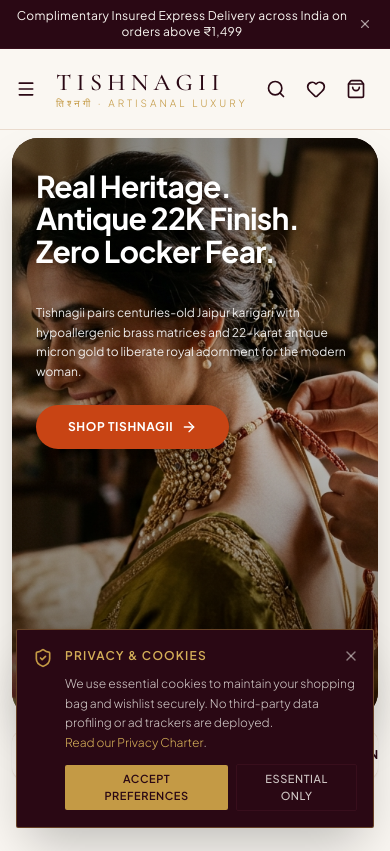
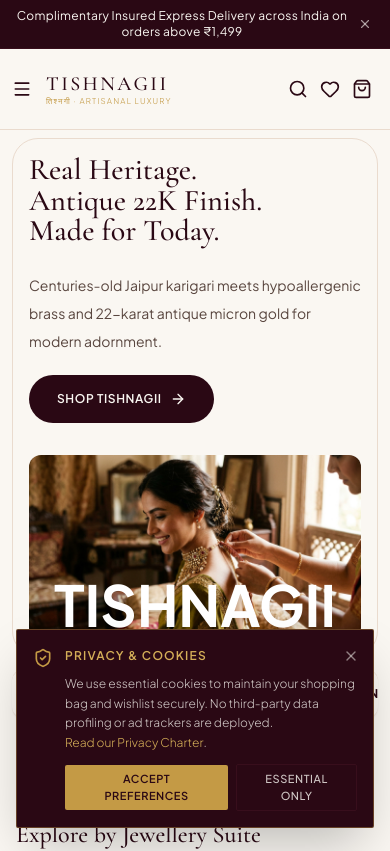
Before and after one commit to nitinagrawal1/tishnagii, a React (Vite) app: page / in a window 390 px wide. Shown: the top 851 px of the page. Built offline with nearby package versions, Linux system fonts and the light colour scheme.

Commit message:
Update TISHNAGII website and images

```diff
--- a/src/components/home/BoldGraphicHero.tsx
+++ b/src/components/home/BoldGraphicHero.tsx
@@ -1,7 +1,7 @@
 import React from 'react';
 import { useShop } from '../../context/ShopContext';
 import { ASSETS } from '../../data/mockData';
-import { ArrowRight, Sparkles } from 'lucide-react';
+import { ArrowRight } from 'lucide-react';
 
 export const BoldGraphicHero: React.FC = () => {
   const { navigateTo } = useShop();
@@ -21,56 +21,42 @@
 
   return (
     <section className="w-full px-3 sm:px-6 md:px-8 pt-2 sm:pt-4 pb-4">
-      {/* Massive Rounded Hero Card */}
-      <div className="relative rounded-[26px] sm:rounded-[36px] overflow-hidden min-h-[580px] sm:min-h-[660px] md:min-h-[720px] lg:min-h-[780px] flex flex-col justify-between p-6 sm:p-10 md:p-14 bg-[#18050D] shadow-2xl select-none">
+      <div className="w-full rounded-[26px] border border-[#EADBCE] bg-[#FAF7F2] p-4 sm:rounded-[36px] sm:p-7 md:p-10 lg:p-12 xl:p-14">
+        <div className="grid min-w-0 grid-cols-1 items-start gap-6 pb-8 sm:gap-8 sm:pb-10 md:pb-12 lg:grid-cols-[minmax(0,1.1fr)_minmax(18rem,0.9fr)] lg:items-center lg:gap-12 xl:gap-16">
+          <h1 className="font-serif text-3xl font-medium leading-[1.02] text-[#2A0814] sm:text-4xl md:text-5xl xl:text-6xl 2xl:text-7xl">
+            <span className="block">Real Heritage.</span>
+            <span className="block">Antique 22K Finish.</span>
+            <span className="block">Made for Today.</span>
+          </h1>
 
-        {/* Full-bleed Candid Background Image */}
-        <img
-          src={ASSETS.heroCandidKundan}
-          alt="Artisanal 22K Kundan choker necklace being fastened in an intimate moment"
-          referrerPolicy="no-referrer"
-          className="absolute inset-0 w-full h-full object-cover object-[center_35%] select-none scale-100 hover:scale-[1.01] transition-transform duration-1000 ease-out"
-        />
-
-        {/* Cinematic Film Vignette & Shadow Overlay */}
-        <div className="absolute inset-0 bg-gradient-to-b from-black/45 via-black/25 to-black/60 pointer-events-none" />
-
-        {/* UPPER ROW: 3-Line Punchy Statement (Left) & Narrative + CTA Pill (Right) */}
-        <div className="relative z-10 grid grid-cols-1 lg:grid-cols-12 gap-8 items-start pt-2 sm:pt-4">
-
-          {/* Left: Punchy 3-line statement */}
-          <div className="lg:col-span-7">
-            <h1 className="font-sans font-black text-3xl sm:text-4xl md:text-5xl lg:text-[58px] text-white leading-[1.08] tracking-tight drop-shadow-md">
-              Real Heritage.<br />
-              Antique 22K Finish.<br />
-              Zero Locker Fear.
-            </h1>
-          </div>
-
-          {/* Right: Narrative Story & Pill Action Button */}
-          <div className="lg:col-span-5 flex flex-col items-start lg:items-start space-y-4 pt-1 sm:pt-2">
-            <p className="text-xs sm:text-sm md:text-[15px] text-white/90 font-normal leading-relaxed max-w-sm drop-shadow-sm">
-              Tishnagii pairs centuries-old Jaipur karigari with hypoallergenic brass matrices and 22-karat antique micron gold to liberate royal adornment for the modern woman.
+          <div className="flex min-w-0 flex-col items-start gap-5 sm:gap-6 lg:pt-2">
+            <p className="max-w-md text-sm leading-7 text-[#59463F] sm:text-base md:text-lg md:leading-8">
+              Centuries-old Jaipur karigari meets hypoallergenic brass and 22-karat antique micron gold for modern adornment.
             </p>
 
             <button
               onClick={() => navigateTo('shop')}
-              className="mt-2 inline-flex items-center gap-2 bg-[#C84414] hover:bg-[#D94F1D] text-white font-bold text-xs sm:text-sm uppercase tracking-wider py-3.5 px-8 rounded-full shadow-xl hover:scale-105 transition-all cursor-pointer group"
+              className="inline-flex min-h-12 items-center gap-2 rounded-full bg-[#2A0814] px-7 py-3 text-xs font-semibold uppercase tracking-wider text-[#FAF7F2] transition-colors hover:bg-[#380E1C] focus-visible:outline-2 focus-visible:outline-offset-2 focus-visible:outline-[#C49A45] sm:text-sm group"
             >
               <span>Shop Tishnagii</span>
-              <ArrowRight className="w-4 h-4 group-hover:translate-x-1 transition-transform" />
+              <ArrowRight className="h-4 w-4 transition-transform group-hover:translate-x-1" />
             </button>
           </div>
-
         </div>
 
-        {/* LOWER ROW: Colossal Bold Graphic Wordmark spanning bottom edge */}
-        <div className="relative z-10 w-full text-center overflow-hidden leading-none pt-12 pb-0 -mb-2 sm:-mb-5 md:-mb-7 pointer-events-none select-none">
-          <span className="font-sans font-black text-[17vw] sm:text-[16vw] md:text-[15.5vw] leading-[0.72] tracking-tighter text-white drop-shadow-[0_10px_25px_rgba(0,0,0,0.5)] block lowercase">
-            tishnagii
-          </span>
+        <div className="relative w-full overflow-hidden rounded-xl sm:rounded-2xl">
+          <img
+            src={ASSETS.heroCandidKundan}
+            alt="Artisanal 22K Kundan choker necklace being fastened in an intimate moment"
+            referrerPolicy="no-referrer"
+            className="block h-auto w-full select-none"
+          />
+          <div className="pointer-events-none absolute inset-x-0 bottom-0 flex justify-center px-1 pb-2 sm:pb-3 md:pb-8">
+            <span className="block whitespace-nowrap font-sans text-[clamp(2rem,14.5vw,14rem)] font-black leading-none text-white drop-shadow-md">
+              TISHNAGII
+            </span>
+          </div>
         </div>
-
       </div>
 
       {/* 3. Infinite Smooth Marquee Ticker running right below the card */}
--- a/src/components/layout/Header.tsx
+++ b/src/components/layout/Header.tsx
@@ -50,13 +50,13 @@
 
       {/* 2. Strict One-Row Three-Zone Top Bar Contract */}
       <header className="sticky top-0 z-40 bg-[#FAF7F2]/95 backdrop-blur-md border-b border-[#EADBCE] transition-all">
-        <div className="max-w-7xl mx-auto px-4 sm:px-6 lg:px-8 h-20 flex items-center justify-between">
+        <div className="max-w-7xl mx-auto px-3 sm:px-6 lg:px-8 h-20 flex items-center justify-between">
 
           {/* Zone 1: Single text element wordmark in display face */}
-          <div className="flex items-center gap-3">
+          <div className="flex min-w-0 items-center gap-2 sm:gap-3">
             <button
               onClick={() => setIsMobileMenuOpen(true)}
-              className="lg:hidden p-2 text-[#2A0814] hover:text-[#C49A45] transition-colors -ml-2"
+              className="lg:hidden -ml-1.5 p-1.5 text-[#2A0814] transition-colors hover:text-[#C49A45] sm:-ml-2 sm:p-2"
               aria-label="Open navigation menu"
             >
               <Menu className="w-5 h-5" />
@@ -67,12 +67,12 @@
                 e.preventDefault();
                 navigateTo('home');
               }}
-              className="group flex flex-col items-start text-left focus:outline-none"
+              className="group flex min-w-0 flex-col items-start text-left focus:outline-none"
             >
-              <span className="font-serif text-2xl sm:text-3xl font-medium tracking-[0.22em] text-[#2A0814] group-hover:text-[#4A1525] transition-colors leading-tight">
+              <span className="whitespace-nowrap font-serif text-xl font-medium leading-tight tracking-[0.12em] text-[#2A0814] transition-colors group-hover:text-[#4A1525] sm:text-3xl sm:tracking-[0.22em]">
                 TISHNAGII
               </span>
-              <span className="text-[10px] tracking-[0.3em] text-[#C49A45] -mt-0.5 font-light">
+              <span className="-mt-0.5 whitespace-nowrap text-[8px] font-light tracking-[0.15em] text-[#C49A45] sm:text-[10px] sm:tracking-[0.3em]">
                 तिश्नगी · ARTISANAL LUXURY
               </span>
             </a>
@@ -102,12 +102,12 @@
           </nav>
 
           {/* Zone 3: 1-2 primary actions (Search, Wishlist, Cart) */}
-          <div className="flex items-center gap-1 sm:gap-2">
+          <div className="flex shrink-0 items-center gap-0 sm:gap-2">
             {/* Search Affordance */}
             <button
               onClick={() => setIsSearchOpen(true)}
               aria-label="Search jewellery collection"
-              className="p-2 text-[#2A0814] hover:text-[#C49A45] transition-colors rounded-full hover:bg-[#F4EFEA]"
+              className="rounded-full p-1.5 text-[#2A0814] transition-colors hover:bg-[#F4EFEA] hover:text-[#C49A45] sm:p-2"
             >
               <Search className="w-5 h-5" />
             </button>
@@ -116,7 +116,7 @@
             <button
               onClick={() => navigateTo('wishlist')}
               aria-label="View saved wishlist"
-              className="relative p-2 text-[#2A0814] hover:text-[#C49A45] transition-colors rounded-full hover:bg-[#F4EFEA]"
+              className="relative rounded-full p-1.5 text-[#2A0814] transition-colors hover:bg-[#F4EFEA] hover:text-[#C49A45] sm:p-2"
             >
               <Heart className="w-5 h-5" />
               {wishlist.length > 0 && (
@@ -130,7 +130,7 @@
             <button
               onClick={() => setIsCartDrawerOpen(true)}
               aria-label="View shopping bag"
-              className="relative p-2 text-[#2A0814] hover:text-[#C49A45] transition-colors rounded-full hover:bg-[#F4EFEA] flex items-center"
+              className="relative flex items-center rounded-full p-1.5 text-[#2A0814] transition-colors hover:bg-[#F4EFEA] hover:text-[#C49A45] sm:p-2"
             >
               <ShoppingBag className="w-5 h-5" />
               {cartCount > 0 && (
```
